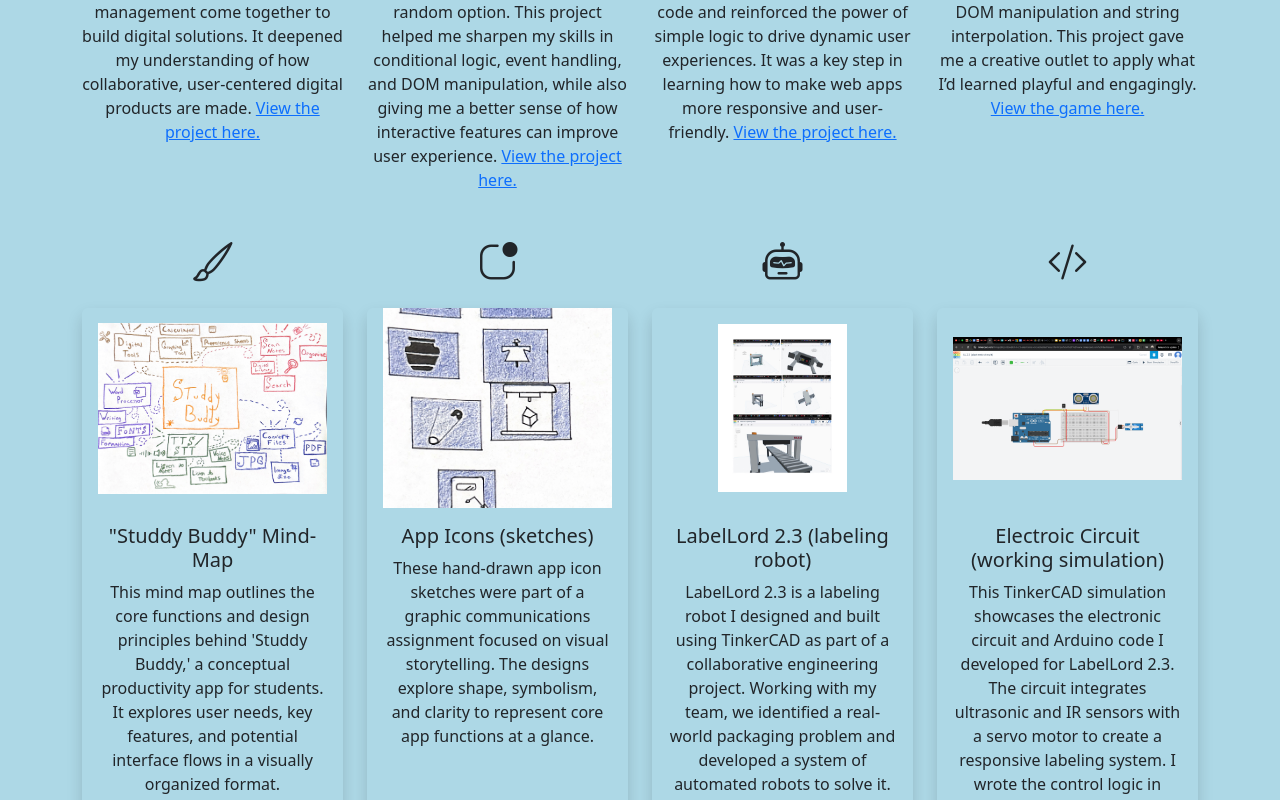
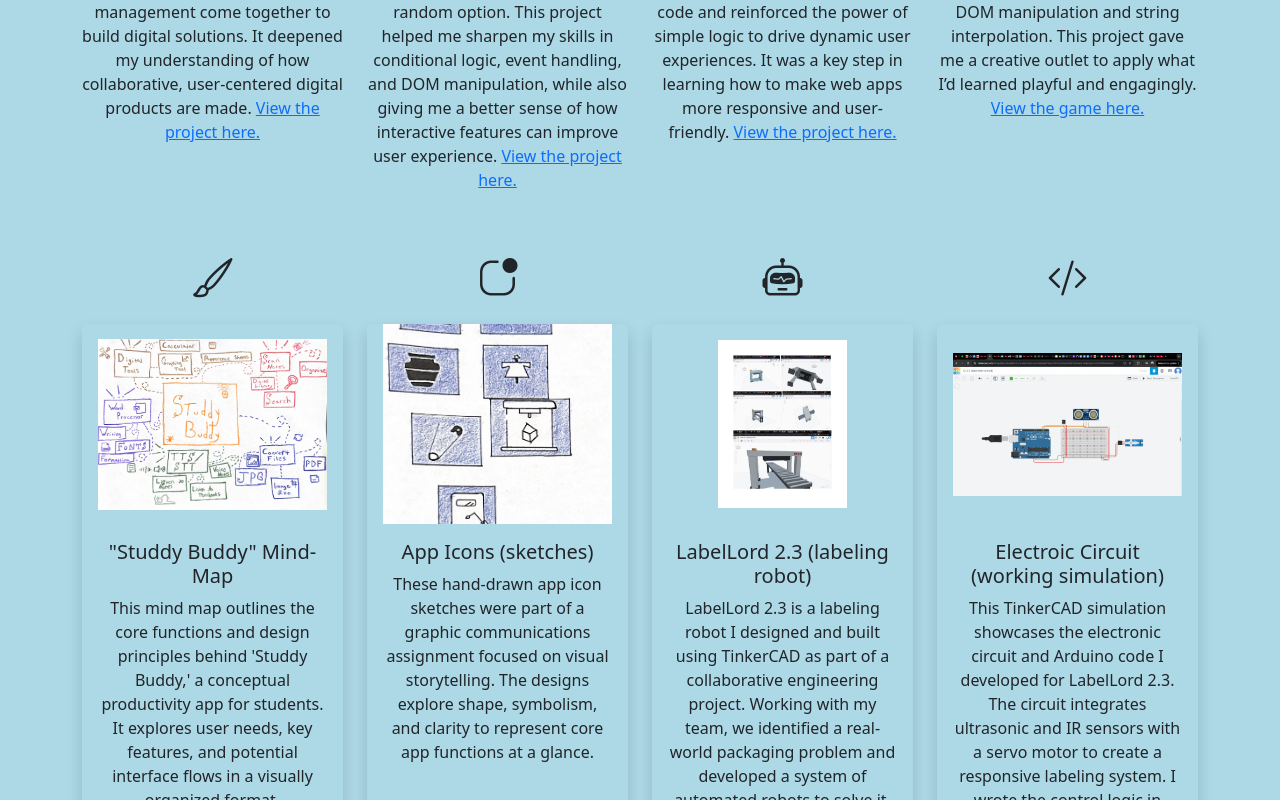
Before and after one commit to MarxusJones/My-Portfolio, a website: page index.html in a window 1280 px wide. Shown: the part 1282-2082 px from the top of the page. Drawn offline with nearby package versions, Linux system fonts and the light colour scheme.

Commit message:
Update index.html

```diff
--- a/index.html
+++ b/index.html
@@ -43,7 +43,9 @@
     </style>
   </head>
 
-  <body data-bs-spy="scroll" data-bs-target=".navbar" data-bs-offset="70" tabindex="0">
+<!--   // data-bs-spy="scroll" data-bs-target=".navbar" data-bs-offset="70" tabindex="0" -->
+
+  <body>
     <nav class="navbar navbar-expand-sm navbar-dark bg-dark fixed-top">
       <div class="container">
         <a class="navbar-brand" href="#"> <i class="bi bi-house-door"></i></a>
@@ -61,10 +63,10 @@
         <div class="collapse navbar-collapse" id="navbarNav">
           <ul class="navbar-nav ms-auto">
             <li class="nav-item">
-              <a class="nav-link active" href="#Projects">Projects</a>
+              <a class="nav-link active" href="#Mission">Mission</a>
             </li>
             <li class="nav-item">
-              <a class="nav-link" href="#Mission">Mission</a>
+              <a class="nav-link" href="#Projects">Projects</a>
             </li>
             <li class="nav-item">
               <a class="nav-link" href="#Skills">Skills</a>
@@ -187,7 +189,7 @@
           </div>
 
            <div class="col-lg-3 col-md-6 col-sm-12 mb-4">
-            <i class="bi bi-brush fs-1 mb-3 d-block"></i>
+            <i class="bi bi-brush fs-1 mb-3 mt-3 d-block"></i>
             <div class="card bg-transparent border-0 text-dark shadow h-100">
             <div class="d-flex justify-content-center align-items-center p-3" style="height: 200px; overflow: hidden;">
              <a href="Studdy Buddy (mind-map).jpeg" target="mind-map for app concept">
@@ -204,7 +206,7 @@
           </div>
 
           <div class="col-lg-3 col-md-6 col-sm-12 mb-4">
-            <i class="bi bi-app-indicator fs-1 mb-3 d-block"></i>
+            <i class="bi bi-app-indicator fs-1 mb-3 mt-3 d-block"></i>
             <div class="card bg-transparent border-0 text-dark shadow h-100">
             <div class="d-flex justify-content-center align-items-center p-3" style="height: 200px; overflow: hidden;">
               <a href="App Icons (sketches).jpeg" target="icon sketches for an app">
@@ -221,7 +223,7 @@
           </div>
 
           <div class="col-lg-3 col-md-6 col-sm-12 mb-4">
-            <i class="bi bi-robot fs-1 mb-3 d-block"></i>
+            <i class="bi bi-robot fs-1 mb-3 mt-3 d-block"></i>
             <div class="card bg-transparent border-0 text-dark shadow h-100">
             <div class="d-flex justify-content-center align-items-center p-3" style="height: 200px; overflow: hidden;">
               <img src="LabelLord2.3.jpeg" alt="robot built in TinkerCAD" style="max-height: 100%; max-width: 100%; object-fit: contain;" />
@@ -236,7 +238,7 @@
           </div>
 
           <div class="col-lg-3 col-md-6 col-sm-12 mb-4">
-            <i class="bi bi-code-slash fs-1 mb-3 d-block"></i>
+            <i class="bi bi-code-slash fs-1 mb-3 mt-3 d-block"></i>
             <div class="card bg-transparent border-0 text-dark shadow h-100">
             <div class="d-flex justify-content-center align-items-center p-3" style="height: 200px; overflow: hidden;">
               <img src="Electronic circuit (LL2.3).png" alt="electronic circuit build for labeling robot" style="max-height: 100%; max-width: 100%; object-fit: contain;" />
```
